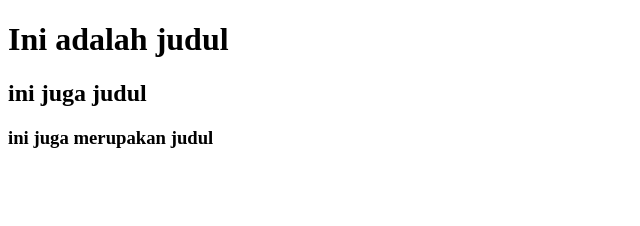
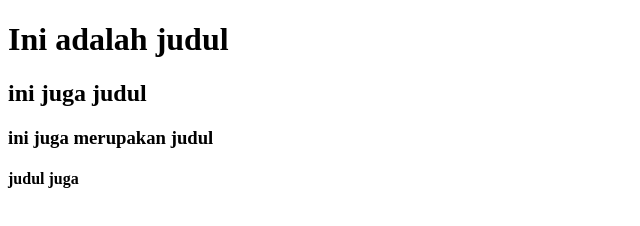
Before and after one commit to hehard/hehard.github.io, a plain HTML site: page index.html in a window 1280 px wide. Shown: the whole page, without its empty margins (0-640 px from the left). Drawn offline with Linux system fonts and the light colour scheme.

Commit message:
Update index.html

```diff
--- a/index.html
+++ b/index.html
@@ -10,5 +10,6 @@
         <h1>Ini adalah judul</h1>
         <h2>ini juga judul</h2>
         <h3>ini juga merupakan judul</h3>
+        <h4>judul juga</h4>
     </body>
 </html>
```
